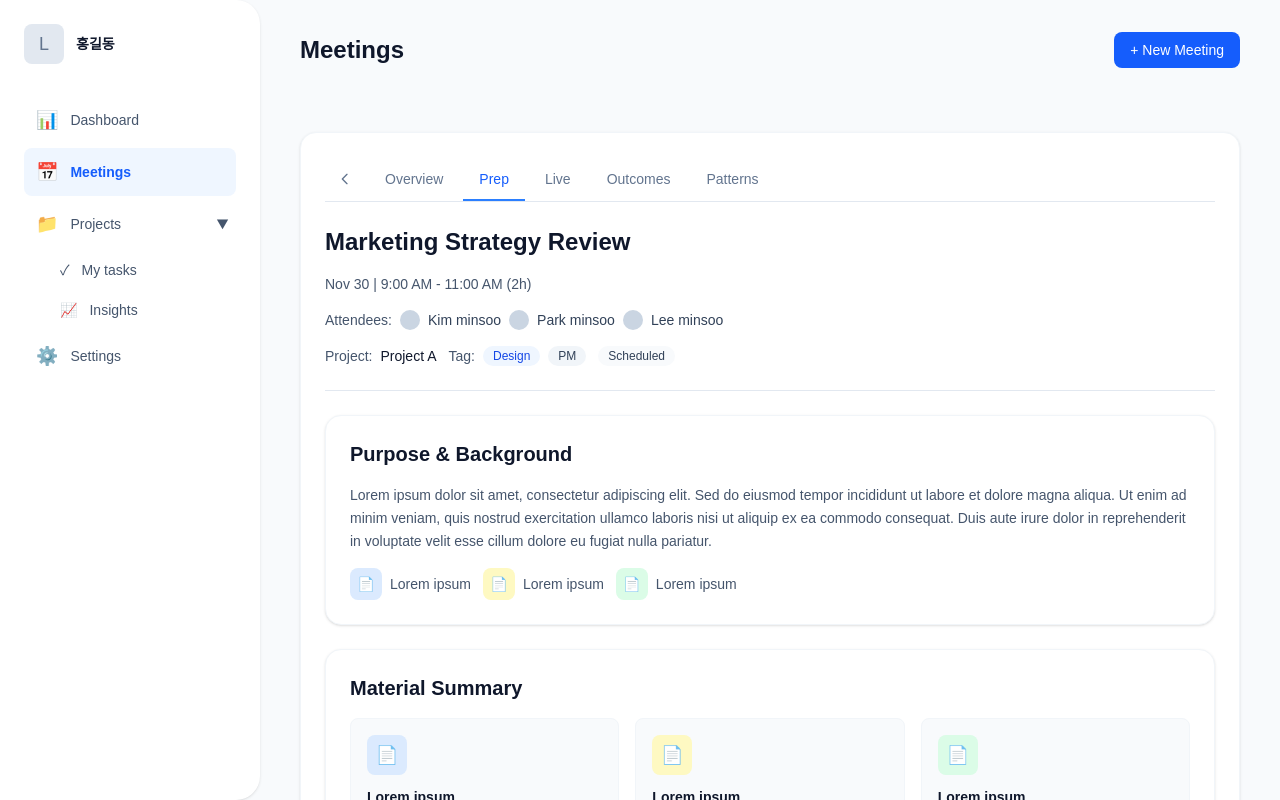
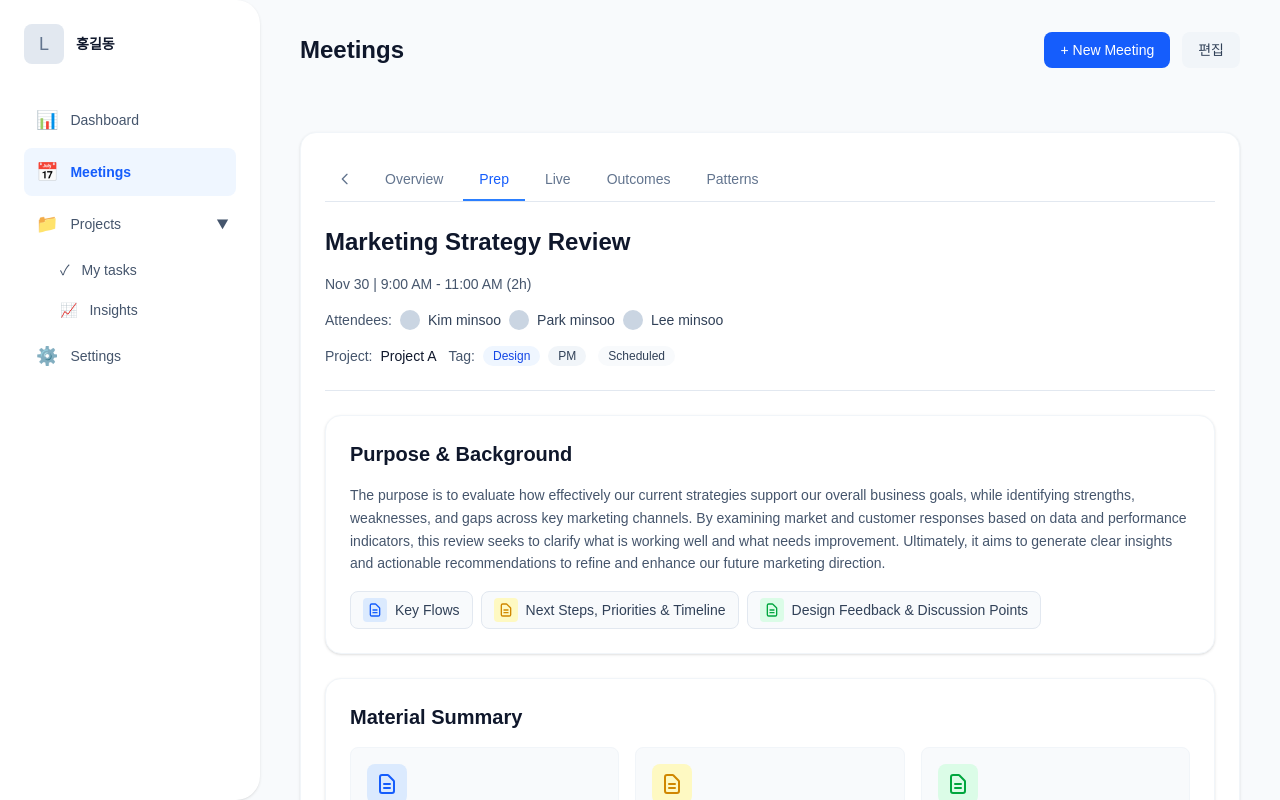
Before and after one commit to Haeseong-Kwon/Intelligent-Meeting-Dashboard, a Next.js app: page /meetings/1 in a window 1280 px wide. Both pictures are taken after a click on the button "Prep". Shown: the top 800 px of the page. Built offline with nearby package versions, Linux system fonts and the light colour scheme.

Commit message:
Prep 에딧 기능 추가 및 구현

```diff
--- a/src/app/meetings/[id]/page.tsx
+++ b/src/app/meetings/[id]/page.tsx
@@ -57,7 +57,14 @@ export default function MeetingDetailPage() {
           />
         );
       case "prep":
-        return <MeetingPrepSection />;
+        return (
+          <MeetingPrepSection
+            isEditMode={isEditMode}
+            meetingData={meetingData}
+            onMeetingDataChange={setMeetingData}
+            onEditModeChange={setIsEditMode}
+          />
+        );
       case "live":
         return (
           <Card className="p-12 text-center">
@@ -106,7 +113,7 @@ export default function MeetingDetailPage() {
               <Button variant="primary" size="md" onClick={() => router.push("/meetings/new")}>
                 + New Meeting
               </Button>
-              {activeTab === "overview" && (
+              {(activeTab === "overview" || activeTab === "prep") && (
                 <Button variant="secondary" size="md" onClick={() => setIsEditMode(true)}>
                   편집
                 </Button>
--- a/src/components/meetings/MeetingPrepSection.tsx
+++ b/src/components/meetings/MeetingPrepSection.tsx
@@ -1,9 +1,30 @@
+"use client";
+
+import { useState } from "react";
 import { Card } from "@/components/common/Card";
 import { Button } from "@/components/common/Button";
 import { Badge } from "@/components/common/Badge";
 import { MeetingHeader } from "./MeetingHeader";
+import { EditableMeetingHeader } from "./EditableMeetingHeader";
 
-const meetingData = {
+interface MeetingPrepSectionProps {
+  isEditMode?: boolean;
+  meetingData?: {
+    title: string;
+    date: string;
+    time: string;
+    endTime?: string;
+    duration: string;
+    attendees: string[];
+    project: string;
+    tags: string[];
+    status: string;
+  };
+  onMeetingDataChange?: (data: any) => void;
+  onEditModeChange?: (isEdit: boolean) => void;
+}
+
+const defaultMeetingData = {
   title: "Marketing Strategy Review",
   date: "Nov 30",
   time: "9:00 AM",
@@ -15,31 +36,34 @@ const meetingData = {
   status: "Scheduled",
 };
 
-const materials = [
+const defaultMaterials = [
   {
     id: 1,
-    title: "Lorem ipsum",
-    description: "Lorem ipsum dolor sit amet consectetur.",
+    title: "Key Flows",
+    description: "user journeys in the current wireframes.",
     iconColor: "bg-blue-100",
     iconTextColor: "text-blue-600",
+    fileName: "Key Flows",
   },
   {
     id: 2,
-    title: "Lorem ipsum",
-    description: "Lorem ipsum dolor sit amet consectetur.",
+    title: "Next Steps, Priorities & Timeline",
+    description: "Agreed action items, their priority",
     iconColor: "bg-yellow-100",
     iconTextColor: "text-yellow-600",
+    fileName: "Next Steps, Priorities & Timeline",
   },
   {
     id: 3,
-    title: "Lorem ipsum",
-    description: "Lorem ipsum dolor sit amet consectetur.",
+    title: "Design Feedback & Discussion Points",
+    description: "Key comments, issues, and ideas",
     iconColor: "bg-green-100",
     iconTextColor: "text-green-600",
+    fileName: "Design Feedback & Discussion Points",
   },
 ];
 
-const agendaItems = [
+const defaultAgendaItems = [
   {
     id: 1,
     title: "Review wireframes",
@@ -60,49 +84,169 @@ const agendaItems = [
   },
 ];
 
-const briefings = [
-  { role: "PM", text: "Lorem ipsum dolor sit amet consectetur." },
-  { role: "Designer", text: "Lorem ipsum dolor sit amet consectetur." },
+const defaultBriefings = [
+  { role: "PM", text: "briefly share project goals, timeline, and key decisions" },
+  { role: "Designer", text: "walk through the main wireframes and highlight major design considerations" },
 ];
 
-export function MeetingPrepSection() {
+export function MeetingPrepSection({
+  isEditMode = false,
+  meetingData = defaultMeetingData,
+  onMeetingDataChange,
+  onEditModeChange,
+}: MeetingPrepSectionProps) {
+  const [purpose, setPurpose] = useState(
+    "The purpose is to evaluate how effectively our current strategies support our overall business goals, while identifying strengths, weaknesses, and gaps across key marketing channels. By examining market and customer responses based on data and performance indicators, this review seeks to clarify what is working well and what needs improvement. Ultimately, it aims to generate clear insights and actionable recommendations to refine and enhance our future marketing direction."
+  );
+  const [attachments, setAttachments] = useState(defaultMaterials);
+  const [materials, setMaterials] = useState(defaultMaterials);
+  const [agendaItems, setAgendaItems] = useState(defaultAgendaItems);
+  const [briefings, setBriefings] = useState(defaultBriefings);
+
+  const handleFileAdd = (e: React.ChangeEvent<HTMLInputElement>) => {
+    if (e.target.files && e.target.files.length > 0) {
+      const newFile = e.target.files[0];
+      const colorOptions = [
+        { iconColor: "bg-blue-100", iconTextColor: "text-blue-600" },
+        { iconColor: "bg-yellow-100", iconTextColor: "text-yellow-600" },
+        { iconColor: "bg-green-100", iconTextColor: "text-green-600" },
+      ];
+      const colorIndex = attachments.length % colorOptions.length;
+      const newAttachment = {
+        id: Date.now(),
+        title: newFile.name.replace(/\.[^/.]+$/, ""),
+        description: "",
+        ...colorOptions[colorIndex],
+        fileName: newFile.name,
+      };
+      setAttachments([...attachments, newAttachment]);
+    }
+  };
+
+  const handleFileRemove = (id: number) => {
+    setAttachments(attachments.filter((att) => att.id !== id));
+  };
+
+  const handleMaterialChange = (id: number, field: string, value: string) => {
+    setMaterials(
+      materials.map((mat) =>
+        mat.id === id ? { ...mat, [field]: value } : mat
+      )
+    );
+  };
+
+  const handleAgendaChange = (id: number, field: string, value: string) => {
+    setAgendaItems(
+      agendaItems.map((item) =>
+        item.id === id ? { ...item, [field]: value } : item
+      )
+    );
+  };
+
+  const handleBriefingChange = (index: number, field: string, value: string) => {
+    setBriefings(
+      briefings.map((brief, idx) =>
+        idx === index ? { ...brief, [field]: value } : brief
+      )
+    );
+  };
   return (
     <div className="space-y-6">
+      {isEditMode ? (
+        <EditableMeetingHeader
+          meetingData={meetingData}
+          onMeetingDataChange={onMeetingDataChange}
+        />
+      ) : (
         <MeetingHeader {...meetingData} />
+      )}
 
       {/* Purpose & Background */}
       <Card className="p-6">
         <h2 className="text-xl font-semibold text-slate-900 mb-4">
           Purpose & Background
         </h2>
+        {isEditMode ? (
+          <>
+            <textarea
+              value={purpose}
+              onChange={(e) => setPurpose(e.target.value)}
+              className="w-full px-4 py-3 text-sm border border-slate-200 rounded-lg focus:outline-none focus:ring-2 focus:ring-blue-500 min-h-[120px] resize-y text-slate-600 leading-relaxed mb-4"
+              placeholder="회의 목적과 배경을 작성해주세요..."
+            />
+            <div className="flex flex-wrap items-center gap-2">
+              {attachments.map((attachment) => (
+                <div
+                  key={attachment.id}
+                  className="flex items-center gap-2 px-3 py-1.5 bg-slate-50 rounded-lg border border-slate-200"
+                >
+                  <div className={`w-6 h-6 ${attachment.iconColor} rounded flex items-center justify-center`}>
+                    <svg
+                      className={`w-4 h-4 ${attachment.iconTextColor}`}
+                      fill="none"
+                      stroke="currentColor"
+                      viewBox="0 0 24 24"
+                    >
+                      <path
+                        strokeLinecap="round"
+                        strokeLinejoin="round"
+                        strokeWidth={2}
+                        d="M9 12h6m-6 4h6m2 5H7a2 2 0 01-2-2V5a2 2 0 012-2h5.586a1 1 0 01.707.293l5.414 5.414a1 1 0 01.293.707V19a2 2 0 01-2 2z"
+                      />
+                    </svg>
+                  </div>
+                  <span className="text-sm text-slate-700">{attachment.fileName}</span>
+                  <button
+                    type="button"
+                    onClick={() => handleFileRemove(attachment.id)}
+                    className="text-slate-400 hover:text-slate-600 ml-1"
+                  >
+                    ×
+                  </button>
+                </div>
+              ))}
+              <label className="flex items-center justify-center w-8 h-8 bg-slate-100 rounded-lg cursor-pointer hover:bg-slate-200 transition-colors">
+                <input
+                  type="file"
+                  onChange={handleFileAdd}
+                  className="hidden"
+                />
+                <span className="text-slate-600 text-lg">+</span>
+              </label>
+            </div>
+          </>
+        ) : (
+          <>
             <p className="text-sm text-slate-600 leading-relaxed mb-4">
-          Lorem ipsum dolor sit amet, consectetur adipiscing elit. Sed do
-          eiusmod tempor incididunt ut labore et dolore magna aliqua. Ut enim
-          ad minim veniam, quis nostrud exercitation ullamco laboris nisi ut
-          aliquip ex ea commodo consequat. Duis aute irure dolor in
-          reprehenderit in voluptate velit esse cillum dolore eu fugiat nulla
-          pariatur.
+              {purpose}
             </p>
-        <div className="flex gap-3">
-          <div className="flex items-center gap-2">
-            <div className="w-8 h-8 bg-blue-100 rounded-lg flex items-center justify-center">
-              <span className="text-blue-600 text-sm">📄</span>
+            <div className="flex flex-wrap gap-2">
+              {attachments.map((attachment) => (
+                <div
+                  key={attachment.id}
+                  className="flex items-center gap-2 px-3 py-1.5 bg-slate-50 rounded-lg border border-slate-200"
+                >
+                  <div className={`w-6 h-6 ${attachment.iconColor} rounded flex items-center justify-center`}>
+                    <svg
+                      className={`w-4 h-4 ${attachment.iconTextColor}`}
+                      fill="none"
+                      stroke="currentColor"
+                      viewBox="0 0 24 24"
+                    >
+                      <path
+                        strokeLinecap="round"
+                        strokeLinejoin="round"
+                        strokeWidth={2}
+                        d="M9 12h6m-6 4h6m2 5H7a2 2 0 01-2-2V5a2 2 0 012-2h5.586a1 1 0 01.707.293l5.414 5.414a1 1 0 01.293.707V19a2 2 0 01-2 2z"
+                      />
+                    </svg>
                   </div>
-            <span className="text-sm text-slate-600">Lorem ipsum</span>
+                  <span className="text-sm text-slate-700">{attachment.fileName}</span>
                 </div>
-          <div className="flex items-center gap-2">
-            <div className="w-8 h-8 bg-yellow-100 rounded-lg flex items-center justify-center">
-              <span className="text-yellow-600 text-sm">📄</span>
+              ))}
             </div>
-            <span className="text-sm text-slate-600">Lorem ipsum</span>
-          </div>
-          <div className="flex items-center gap-2">
-            <div className="w-8 h-8 bg-green-100 rounded-lg flex items-center justify-center">
-              <span className="text-green-600 text-sm">📄</span>
-            </div>
-            <span className="text-sm text-slate-600">Lorem ipsum</span>
-          </div>
-        </div>
+          </>
+        )}
       </Card>
 
       {/* Material Summary */}
@@ -117,12 +261,45 @@ export function MeetingPrepSection() {
               className="p-4 bg-slate-50 rounded-lg border border-slate-100"
             >
               <div className={`w-10 h-10 ${material.iconColor} rounded-lg flex items-center justify-center mb-3`}>
-                <span className={`${material.iconTextColor} text-lg`}>📄</span>
+                <svg
+                  className={`w-6 h-6 ${material.iconTextColor}`}
+                  fill="none"
+                  stroke="currentColor"
+                  viewBox="0 0 24 24"
+                >
+                  <path
+                    strokeLinecap="round"
+                    strokeLinejoin="round"
+                    strokeWidth={2}
+                    d="M9 12h6m-6 4h6m2 5H7a2 2 0 01-2-2V5a2 2 0 012-2h5.586a1 1 0 01.707.293l5.414 5.414a1 1 0 01.293.707V19a2 2 0 01-2 2z"
+                  />
+                </svg>
               </div>
+              {isEditMode ? (
+                <>
+                  <input
+                    type="text"
+                    value={material.title}
+                    onChange={(e) => handleMaterialChange(material.id, "title", e.target.value)}
+                    className="w-full font-semibold text-slate-900 text-sm mb-1 px-2 py-1 border border-slate-200 rounded focus:outline-none focus:ring-2 focus:ring-blue-500 bg-white"
+                    placeholder="Title"
+                  />
+                  <textarea
+                    value={material.description}
+                    onChange={(e) => handleMaterialChange(material.id, "description", e.target.value)}
+                    className="w-full text-xs text-slate-600 px-2 py-1 border border-slate-200 rounded focus:outline-none focus:ring-2 focus:ring-blue-500 bg-white resize-none"
+                    placeholder="Description"
+                    rows={2}
+                  />
+                </>
+              ) : (
+                <>
                   <h3 className="font-semibold text-slate-900 text-sm mb-1">
                     {material.title}
                   </h3>
                   <p className="text-xs text-slate-600">{material.description}</p>
+                </>
+              )}
             </div>
           ))}
         </div>
@@ -139,11 +316,39 @@ export function MeetingPrepSection() {
               key={item.id}
               className="p-4 bg-white rounded-lg border border-slate-100"
             >
+              {isEditMode ? (
+                <>
+                  <input
+                    type="text"
+                    value={item.title}
+                    onChange={(e) => handleAgendaChange(item.id, "title", e.target.value)}
+                    className="w-full font-semibold text-slate-900 text-sm mb-2 px-2 py-1 border border-slate-200 rounded focus:outline-none focus:ring-2 focus:ring-blue-500"
+                    placeholder="Title"
+                  />
+                  <textarea
+                    value={item.description}
+                    onChange={(e) => handleAgendaChange(item.id, "description", e.target.value)}
+                    className="w-full text-xs text-slate-600 mb-3 px-2 py-1 border border-slate-200 rounded focus:outline-none focus:ring-2 focus:ring-blue-500 resize-none"
+                    placeholder="Description"
+                    rows={2}
+                  />
+                  <input
+                    type="text"
+                    value={item.duration}
+                    onChange={(e) => handleAgendaChange(item.id, "duration", e.target.value)}
+                    className="w-full text-xs text-slate-500 px-2 py-1 border border-slate-200 rounded focus:outline-none focus:ring-2 focus:ring-blue-500"
+                    placeholder="Duration"
+                  />
+                </>
+              ) : (
+                <>
                   <h3 className="font-semibold text-slate-900 text-sm mb-2">
                     {item.title}
                   </h3>
                   <p className="text-xs text-slate-600 mb-3">{item.description}</p>
                   <div className="text-xs text-slate-500">{item.duration}</div>
+                </>
+              )}
             </div>
           ))}
         </div>
@@ -156,20 +361,32 @@ export function MeetingPrepSection() {
         </h2>
         <div className="space-y-3">
           {briefings.map((briefing, idx) => (
-            <div key={idx} className="flex items-center gap-3">
-              <Badge variant="tag">{briefing.role}</Badge>
-              <span className="text-sm text-slate-600">{briefing.text}</span>
+            <div key={idx} className="flex items-start gap-3">
+              <Badge variant="tag" className="mt-0.5">{briefing.role}</Badge>
+              {isEditMode ? (
+                <textarea
+                  value={briefing.text}
+                  onChange={(e) => handleBriefingChange(idx, "text", e.target.value)}
+                  className="flex-1 text-sm text-slate-600 px-3 py-2 border border-slate-200 rounded-lg focus:outline-none focus:ring-2 focus:ring-blue-500 resize-none"
+                  placeholder="Briefing content"
+                  rows={2}
+                />
+              ) : (
+                <span className="text-sm text-slate-600 flex-1">{briefing.text}</span>
+              )}
             </div>
           ))}
         </div>
       </Card>
 
       {/* Mark as Prepared Button */}
+      {!isEditMode && (
         <div className="flex justify-end">
           <Button variant="primary" size="md">
             Mark as Prepared
           </Button>
         </div>
+      )}
     </div>
   );
 }
```
Lines whose indentation alone changed are shown as unchanged.
